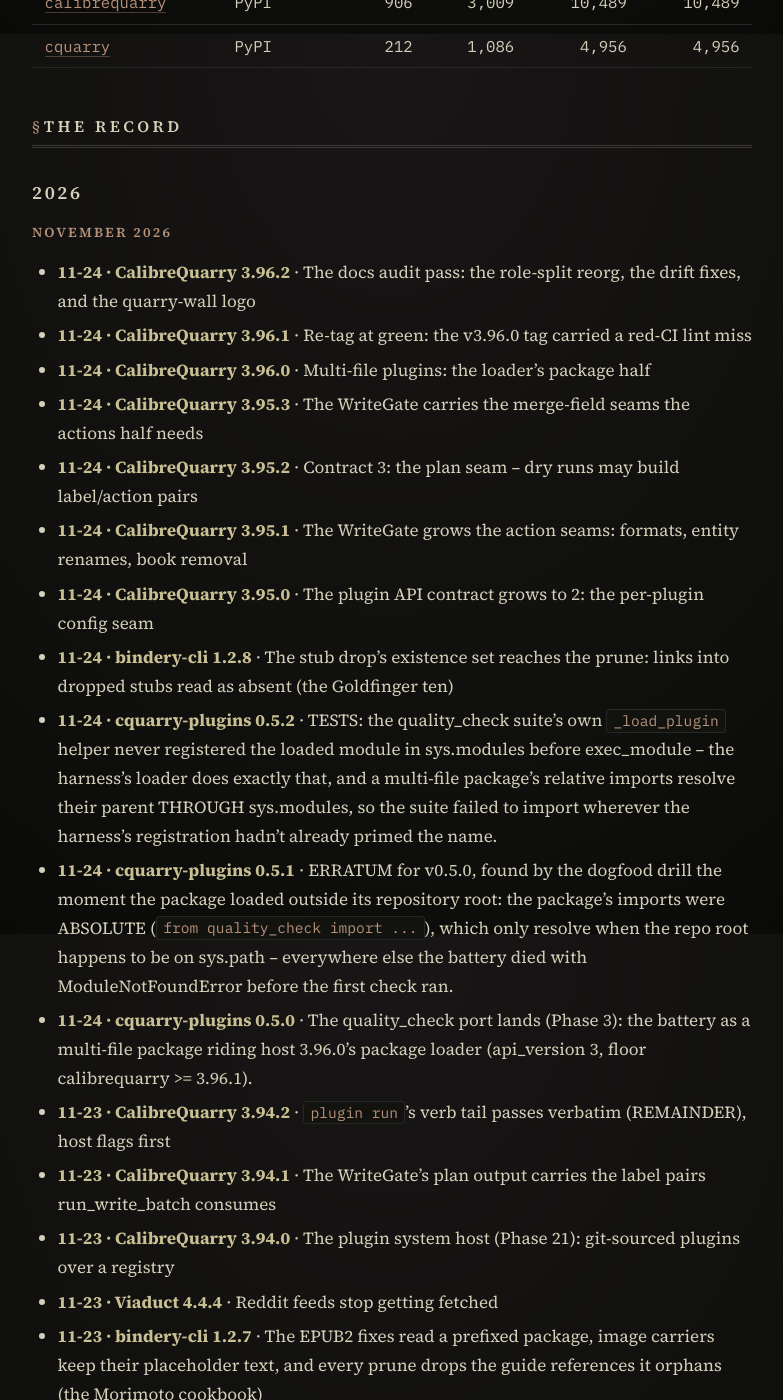
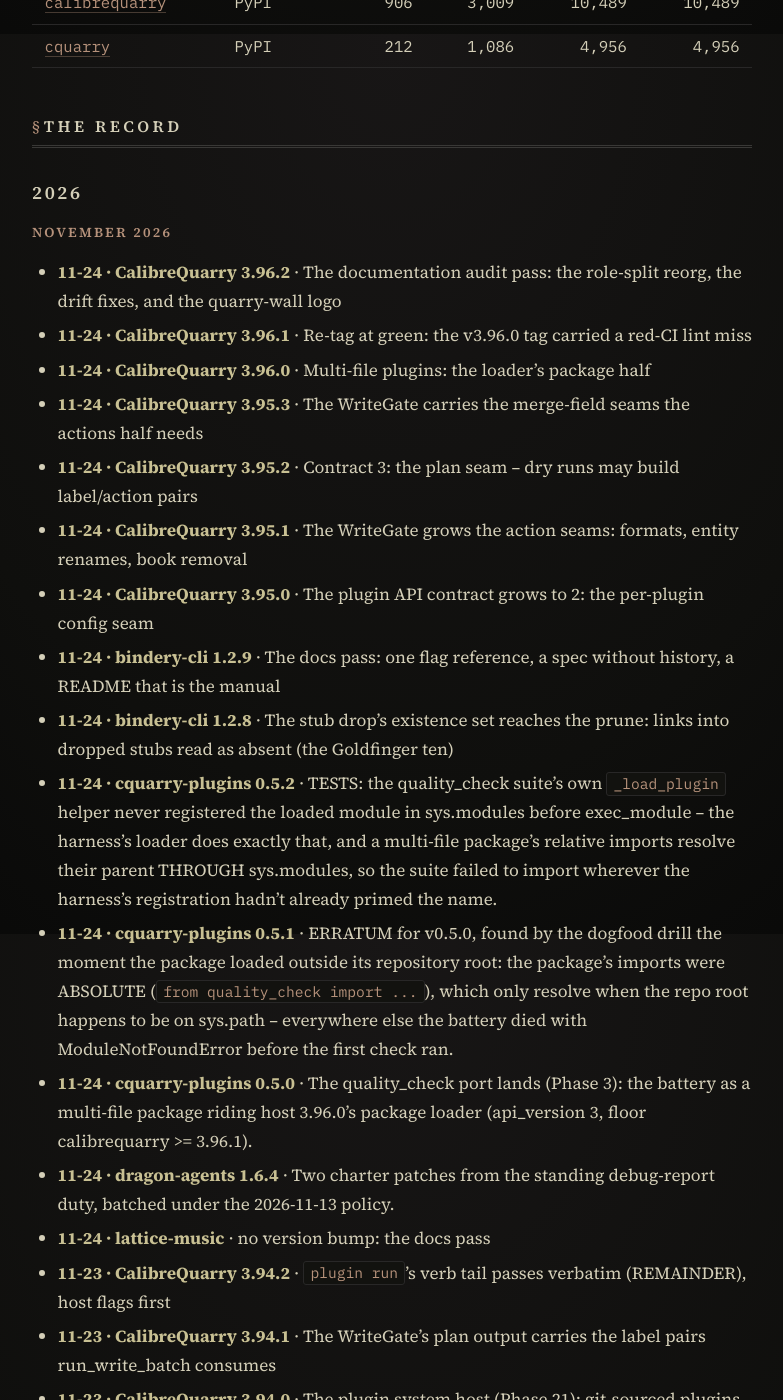
Before and after one commit to VirInvictus/VirInvictus.github.io, a Jekyll site: the page built from patchnotes.md, in a window 1280 px wide and 1400 px high, scrolled down 11666 px. Shown: the whole window, without its empty margins (248-1031 px from the left). Built offline with Jekyll 4.4.1, drawn with Linux system fonts in a browser that asks for light colours; some of the changed text lies outside the part shown.

Commit message:
docs: annals refresh, 2026-11-24

```diff
--- a/patchnotes.md
+++ b/patchnotes.md
@@ -25,9 +25,9 @@ remain canonical; this file is a projection, reproducible with
 | [Conservatory](https://github.com/VirInvictus/Conservatory) | Calibre for audio: a native library manager that owns and moves music, podcasts, and audiobooks on disk, with a libmpv player. | 163 | 0.10.1 | 2026-11-17 | 302 | 2026-05-27 |
 | [CalibreQuarry](https://github.com/VirInvictus/CalibreQuarry) | CLI toolkit over Calibre's metadata.db: catalogs, stats, audits, parity search, and a pre-import curation screen. | 148 | 3.96.2 | 2026-11-24 | 448 | 2026-03-27 |
 | [Viaduct](https://github.com/VirInvictus/Viaduct) | Linux port of NetNewsWire: local-first RSS reader, single-writer SQLite, FTS5 search, Inoreader sync. | 132 | 4.4.4 | 2026-11-23 | 264 | 2026-04-19 |
-| [lattice-music](https://github.com/VirInvictus/lattice-music) | CLI/TUI for music collections: ~30 read-only audit and visualization modes with the filesystem as source of truth; writes are explicit and opt-in. | 111 | 6.6.0 | 2026-11-22 | 348 | 2025-08-10 |
+| [lattice-music](https://github.com/VirInvictus/lattice-music) | CLI/TUI for music collections: ~30 read-only audit and visualization modes with the filesystem as source of truth; writes are explicit and opt-in. | 112 | - | 2026-11-24 | 350 | 2025-08-10 |
 | Catagotchi | Cozy cat tamagotchi wrapped around an idle empire; everything on screen is generated in code (Godot). | 106 | 4.51.2 | 2026-11-17 | 169 | 2026-07-10 |
-| [bindery-cli](https://github.com/VirInvictus/bindery-cli) | CLI that repairs broken EPUBs with deterministic, epubcheck-gated fixes, atomically and in place inside a Calibre library. | 104 | 1.2.8 | 2026-11-24 | 334 | 2026-06-09 |
+| [bindery-cli](https://github.com/VirInvictus/bindery-cli) | CLI that repairs broken EPUBs with deterministic, epubcheck-gated fixes, atomically and in place inside a Calibre library. | 105 | 1.2.9 | 2026-11-24 | 335 | 2026-06-09 |
 | Hearth | Two-player LAN digital build of A Feast for Odin on the same engine shape (private: the faithful dataset is git-ignored). | 103 | 0.13.70 | 2026-11-17 | 132 | 2026-06-14 |
 | [Framework](https://github.com/VirInvictus/Framework) | Native GTK4 document viewer for PDF, DjVu, comics, and EPUB-class ebooks, on twin render pipelines. | 98 | 1.0.3 | 2026-11-17 | 175 | 2026-04-06 |
 | [cquarry](https://github.com/VirInvictus/cquarry) | Canonical read-only Calibre database layer with a faithful port of Calibre's search grammar; the opt-in write module is the one sanctioned mutation path. | 49 | 1.29.2 | 2026-11-16 | 288 | 2026-08-23 |
@@ -38,8 +38,8 @@ remain canonical; this file is a projection, reproducible with
 | [Hearthfall](https://github.com/VirInvictus/Hearthfall) | Grimdark clan-survival terminal game: stdlib-only engine, single seeded RNG, Textual TUI. | 35 | 0.28.0 | 2026-09-15 | 91 | 2026-07-19 |
 | hex |  | 35 | 0.23.0 | 2026-11-09 | 106 | 2026-11-04 |
 | Haveli | Two-player LAN digital build of Jaipur on a content-agnostic deterministic engine (private: the faithful dataset is git-ignored). | 28 | 1.2.0 | 2026-09-15 | 66 | 2026-06-15 |
+| [dragon-agents](https://github.com/VirInvictus/dragon-agents) | Local ZCode plugin of twenty-three read-only research subagents: repo mapping, release audits, CI triage, markets and finance briefs. | 27 | 1.6.4 | 2026-11-24 | 49 | 2026-09-03 |
 | [Quire](https://github.com/VirInvictus/Quire) | Soulver-style notepad calculator for Linux: plain-text sheets where prose and expressions share the page and answers fill a results column. | 26 | 1.5.7 | 2026-11-20 | 119 | 2026-10-05 |
-| [dragon-agents](https://github.com/VirInvictus/dragon-agents) | Local ZCode plugin of twenty-three read-only research subagents: repo mapping, release audits, CI triage, markets and finance briefs. | 26 | 1.6.3 | 2026-11-23 | 47 | 2026-09-03 |
 | [Carrel-calibre-web](https://github.com/VirInvictus/Carrel-calibre-web) | Fork of calibre-web carrying Carrel's code: single-user, database attached read-only, reads through cquarry. | 23 | 0.6.48 | 2026-11-05 | 126 | 2026-06-11 |
 | [Carrel](https://github.com/VirInvictus/Carrel) | Contract and theme for a single-user Calibre reading room (CSS + docs; the code lives in the calibre-web fork). | 20 | 0.9.10 | 2026-09-15 | 74 | 2026-06-11 |
 | crash-course | Arcade aircraft-crash damage-maximizer (Burnout's crash mode rebuilt around airliners), built for my son. | 19 | 0.18.0 | 2026-10-07 | 31 | 2026-10-04 |
@@ -136,17 +136,20 @@ Package downloads from PyPI and crates.io, without mirrors, as of 2026-11-23. Th
 
 #### November 2026
 
-- **11-24 · CalibreQuarry 3.96.2** · The docs audit pass: the role-split reorg, the drift fixes, and the quarry-wall logo
+- **11-24 · CalibreQuarry 3.96.2** · The documentation audit pass: the role-split reorg, the drift fixes, and the quarry-wall logo
 - **11-24 · CalibreQuarry 3.96.1** · Re-tag at green: the v3.96.0 tag carried a red-CI lint miss
 - **11-24 · CalibreQuarry 3.96.0** · Multi-file plugins: the loader's package half
 - **11-24 · CalibreQuarry 3.95.3** · The WriteGate carries the merge-field seams the actions half needs
 - **11-24 · CalibreQuarry 3.95.2** · Contract 3: the plan seam -- dry runs may build label/action pairs
 - **11-24 · CalibreQuarry 3.95.1** · The WriteGate grows the action seams: formats, entity renames, book removal
 - **11-24 · CalibreQuarry 3.95.0** · The plugin API contract grows to 2: the per-plugin config seam
+- **11-24 · bindery-cli 1.2.9** · The docs pass: one flag reference, a spec without history, a README that is the manual
 - **11-24 · bindery-cli 1.2.8** · The stub drop's existence set reaches the prune: links into dropped stubs read as absent (the Goldfinger ten)
 - **11-24 · cquarry-plugins 0.5.2** · TESTS: the quality_check suite's own `_load_plugin` helper never registered the loaded module in sys.modules before exec_module -- the harness's loader does exactly that, and a multi-file package's relative imports resolve their parent THROUGH sys.modules, so the suite failed to import wherever the harness's registration hadn't already primed the name.
 - **11-24 · cquarry-plugins 0.5.1** · ERRATUM for v0.5.0, found by the dogfood drill the moment the package loaded outside its repository root: the package's imports were ABSOLUTE (`from quality_check import ...`), which only resolve when the repo root happens to be on sys.path -- everywhere else the battery died with ModuleNotFoundError before the first check ran.
 - **11-24 · cquarry-plugins 0.5.0** · The quality_check port lands (Phase 3): the battery as a multi-file package riding host 3.96.0's package loader (api_version 3, floor calibrequarry >= 3.96.1).
+- **11-24 · dragon-agents 1.6.4** · Two charter patches from the standing debug-report duty, batched under the 2026-11-13 policy.
+- **11-24 · lattice-music** · no version bump: the docs pass
 - **11-23 · CalibreQuarry 3.94.2** · `plugin run`'s verb tail passes verbatim (REMAINDER), host flags first
 - **11-23 · CalibreQuarry 3.94.1** · The WriteGate's plan output carries the label pairs run_write_batch consumes
 - **11-23 · CalibreQuarry 3.94.0** · The plugin system host (Phase 21): git-sourced plugins over a registry
@@ -270,7 +273,7 @@ Package downloads from PyPI and crates.io, without mirrors, as of 2026-11-23. Th
 - **11-06 · hex 0.12.2-dbg** · The debug lane's mobile phase: Brandon is out in the real world, so the verification commands grow legs.
 - **11-06 · hex 0.12.1-dbg** · A debug release in the v0.5.2-dbg tradition: the capture lane comes back for one specific verification pass (the combat-monitor parse has never seen a real wire line), and `/doctor` ships as the new permanent fixture.
 - **11-06 · hex 0.12.0** · The golden engine's fourth layer: route goldens, committed at last now that the licensing call is settled (rooms.db derives from tt_dw's public-domain map, so the fixtures are clean to commit; Brandon confirmed).
-- **11-05 · CalibreQuarry 3.84.1** · the real-instrument screen test runs again (tests only; no behavior changes)
+- **11-05 · CalibreQuarry 3.84.1** · The real-instrument screen test runs again (tests only; no behavior changes)
 - **11-05 · CalibreQuarry 3.84.0** · the cquarry 1.29.0 floor: the Calibre 9.18 date-search vocabulary (issue #49)
 - **11-05 · Carrel-calibre-web 0.6.48** · The Python 3.15 venv rebuild
 - **11-05 · bindery-cli 1.0.0** · 1.0: the contract is the promise
```
Also changed, not shown: other parts of patchnotes.md (+14 -14 lines), _includes/ledger.md (+1 -1 lines), patchnotes/feed.xml (+24 -24 lines).
